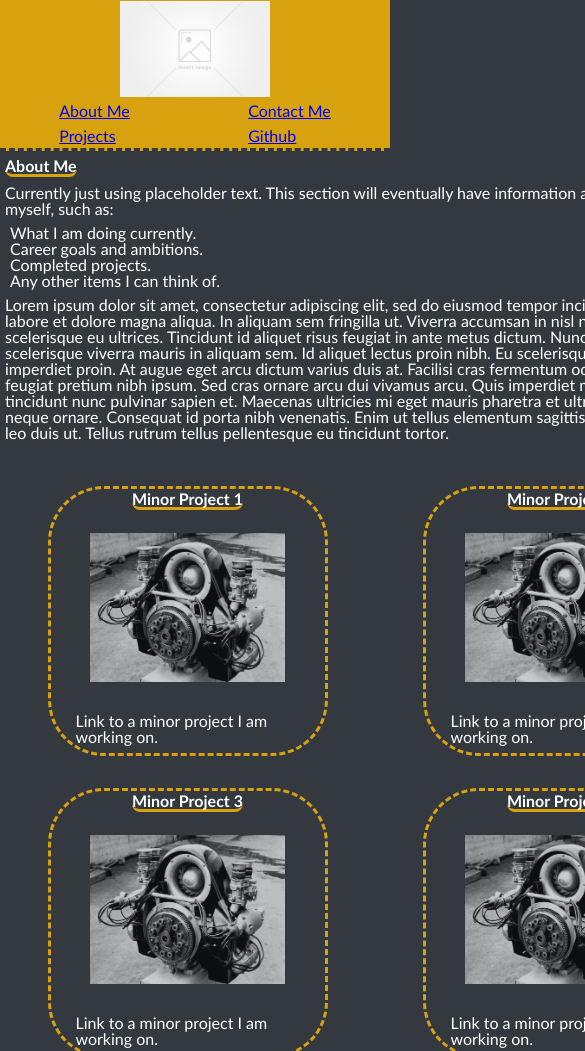
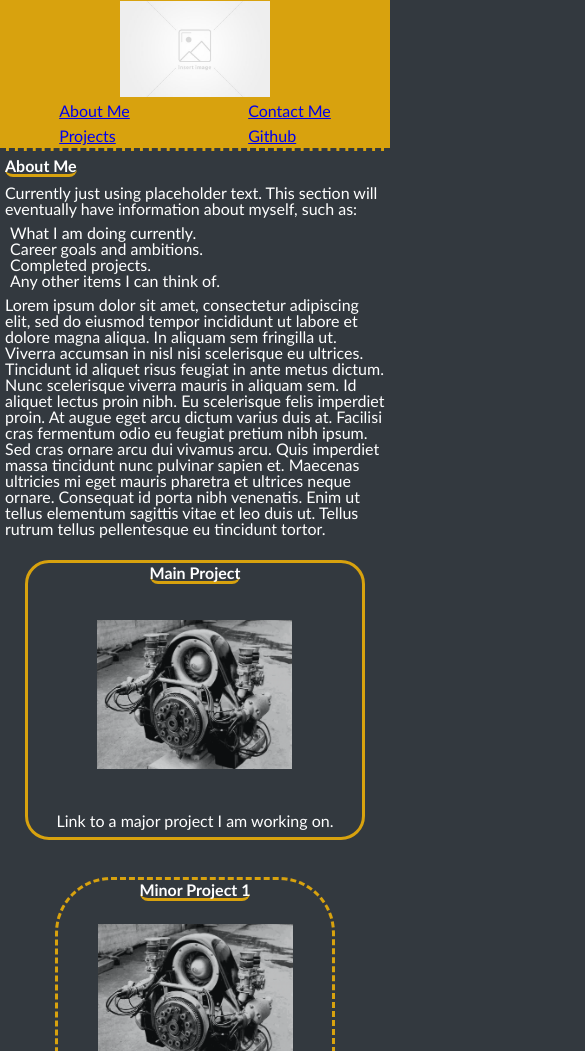
Before and after one commit to JLP-55/My_Coding-Projects_Work_Portfolio, a plain HTML site: page index.html in a window 390 px wide. Shown: the part 49-1100 px from the top of the page, 585 px wide, since content can reach past the window. Drawn offline with Linux system fonts and the light colour scheme.

Commit message:
added code to media queries for project boxes

```diff
--- a/Assets/style.css
+++ b/Assets/style.css
@@ -99,9 +99,8 @@ h1 {
 main {
     margin-top: 5px;
     padding: 0px 5px;
-    /*display: flex;
-    flex-wrap: wrap;*/
-
+    display: flex;
+    flex-wrap: wrap;
 }
 
 article {
@@ -117,6 +116,7 @@ h2 {
     margin-top: 2px
 }
 
+/*if you remove this selector then the paragraph text will flex. not sure why?*/
 #p-text {
     margin: 8px 0px;
     height: auto;
@@ -128,8 +128,6 @@ h2 {
     width: 250px;
     margin-left: 5px;
     padding-bottom: 0px;
-    /*display: flex;*/
-    flex-direction: column;
 }
 
 /*pseudo element examples*/
@@ -167,6 +165,9 @@ p {
 }
 
 .main-project {
+    height: 880px;
+    width: 100%;
+    margin-top: 0px;
     display: flex;
     flex-wrap: wrap;
     flex-direction: column;
@@ -174,16 +175,13 @@ p {
     justify-content: space-between;
     align-items: center;
     background-color: var(--body-background);
-    height: 880px;
-    width: 100%;
-    margin-top: 0px;
     border: solid var(--header-background);
     border-radius: 1.5rem;
 }
 
 #main-image {
     height: auto;
-    width:595px;
+    width: 595px;
     opacity: 75%;
 }
 
@@ -211,11 +209,11 @@ p {
 }*/
 
 .sub-project {
-    background-color: var(--body-background);
     height: 270px;
     width: 280px;
     margin: 32px 16px 0px;
     padding: 0px 25px 0px;
+    background-color: var(--body-background);
     border: dashed var(--header-background);
     border-radius: 3.5rem;
     display: flex;
@@ -264,6 +262,71 @@ footer {
 
 /*media queries*/
 
+@media screen and (max-width: 1450px) {
+    #p-text {
+        margin: 8px 0px;
+        height: auto;
+        width: auto;
+    }
+
+    #sub-right {
+        height: auto;
+        margin-top: 0px;
+        padding: 15px 25px 5px;
+        display: flex;
+        flex-wrap: wrap;
+        flex-direction: row;
+        justify-content: space-around;
+    }
+
+    #sub-left {
+        height: auto;
+        width: 100%;
+        margin-top: 0px;
+        display: flex;
+        flex-wrap: wrap;
+        flex-direction: row;
+        justify-content: space-around;
+    }
+
+    .main-project {
+        display: flex;
+        flex-wrap: wrap;
+        flex-direction: column;
+        align-content: space-around;
+        justify-content: space-between;
+        align-items: center;
+        background-color: var(--body-background);
+        height: 280px;
+        width: 100%;
+        margin-top: 0px;
+        border: solid var(--header-background);
+        border-radius: 1.5rem;
+    }
+
+    #main-image {
+        height: auto;
+        width: 195px;
+        opacity: 75%;
+    }
+
+    .sub-project {
+        background-color: var(--body-background);
+        height: 270px;
+        width: 280px;
+        margin: 32px 16px 0px;
+        padding: 0px 25px 0px;
+        border: dashed var(--header-background);
+        border-radius: 3.5rem;
+        display: flex;
+        flex-wrap: wrap;
+        flex-direction: column;
+        align-content: center;
+        justify-content: space-between;
+        align-items: center;
+    }
+}
+
 @media screen and (max-width: 600px) {
     header {
         /*position: relative;*/
@@ -286,6 +349,11 @@ footer {
         display: flex;
         flex-direction: column;
         align-items: center;
+    }
+
+    #about-me {
+       position: relative;
+       left: 35%;
     }
 
     /*#font-large {
```
